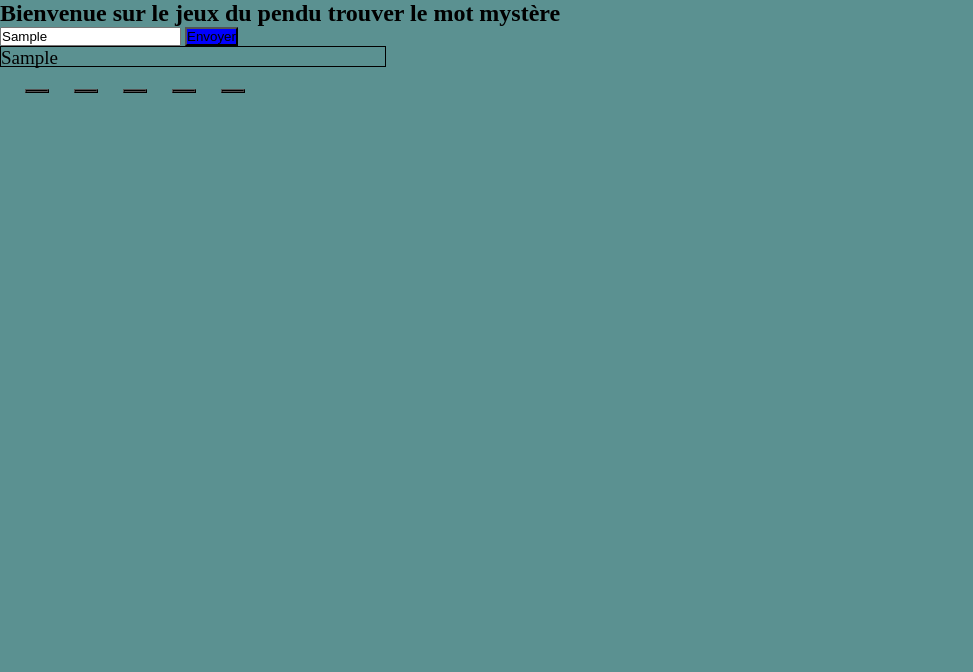
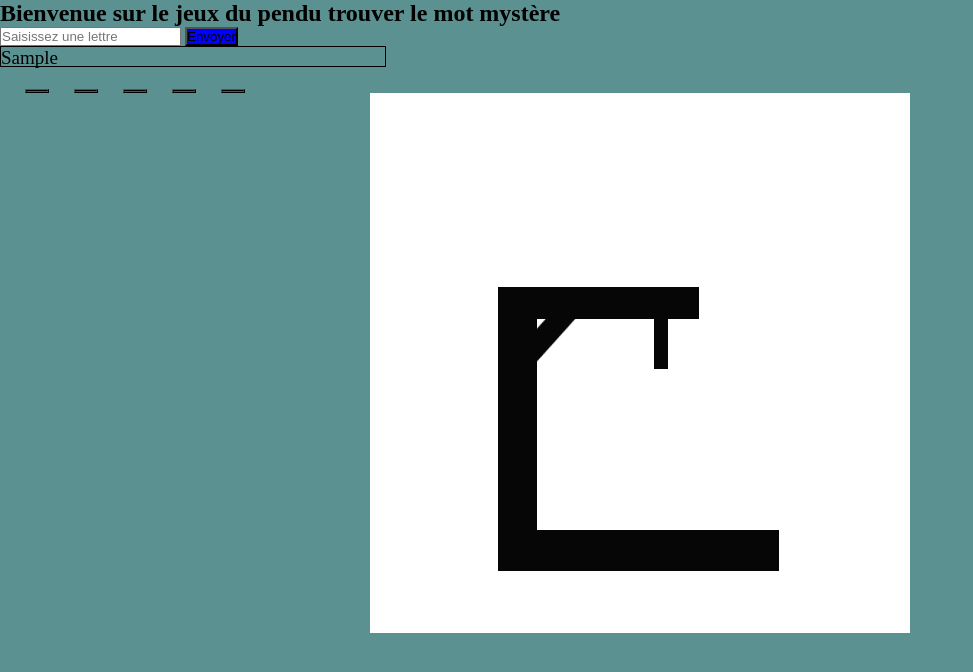
Before and after one commit to nathgarr/pendu-js, a plain HTML site: page index.html in a window 1280 px wide. Both pictures are taken after typing "Sample" into the empty fields and a click on the button "Envoyer". Shown: the whole page, without its empty margins (0-973 px from the left). Drawn offline with Linux system fonts and the light colour scheme.

Commit message:
feat:sa marche mais sai pas optimiser

```diff
--- a/app.js
+++ b/app.js
@@ -6,12 +6,11 @@ const lettre = document.getElementById('lettre')
 
 var motrandom = 'karma'
 
-var tabimg=[
-    []
-]
 var tabjeux = []
 
 var tabWord=[]
+
+var score = 0;
 
 var tabwin=[
     []
@@ -57,7 +56,8 @@ function checkletter(letter){
     else{
         console.log('je suis pas la')
         sendWord(inputValue);
-        sadletter();
+        score++
+        sadletter(score);
     }
 }
 
@@ -71,8 +71,17 @@ function goodletter(inputValue){
     if(motrandom.includes(inputValue)){
         aparait(inputValue);
     }
-    else{
-        sadletter();
+}
+
+function sadletter (score){
+    let img = document.getElementById('picture')
+    let defaite = document.getElementById('pendu')
+    if (score < 7){
+         img.src = './Imgpendu/pendu-'+score+'.png'
+    }
+    else if(score=7){
+        defaite.innerHTML = "<h2>Vous avez perdu gg 😥</h2> <img src='./Imgpendu/pendu-7.png' alt=''>"
+        img.src = './Imgpendu/pendu-7.png'
     }
 }
 
--- a/index.html
+++ b/index.html
@@ -26,6 +26,9 @@
             <div id="mystere">
 
             </div>
+            <div id="pendu">
+                <img id="picture" src="./Imgpendu/pendu-0.png" alt="">
+            </div>
         </section>
         <script src="./app.js"></script>
     </body>
--- a/styles.css
+++ b/styles.css
@@ -32,3 +32,8 @@ button{
     border: 2px ridge black;
     visibility: visible;
 }
+#pendu{
+    display: flex;
+    justify-content: center;
+    align-items: center;
+}
```
